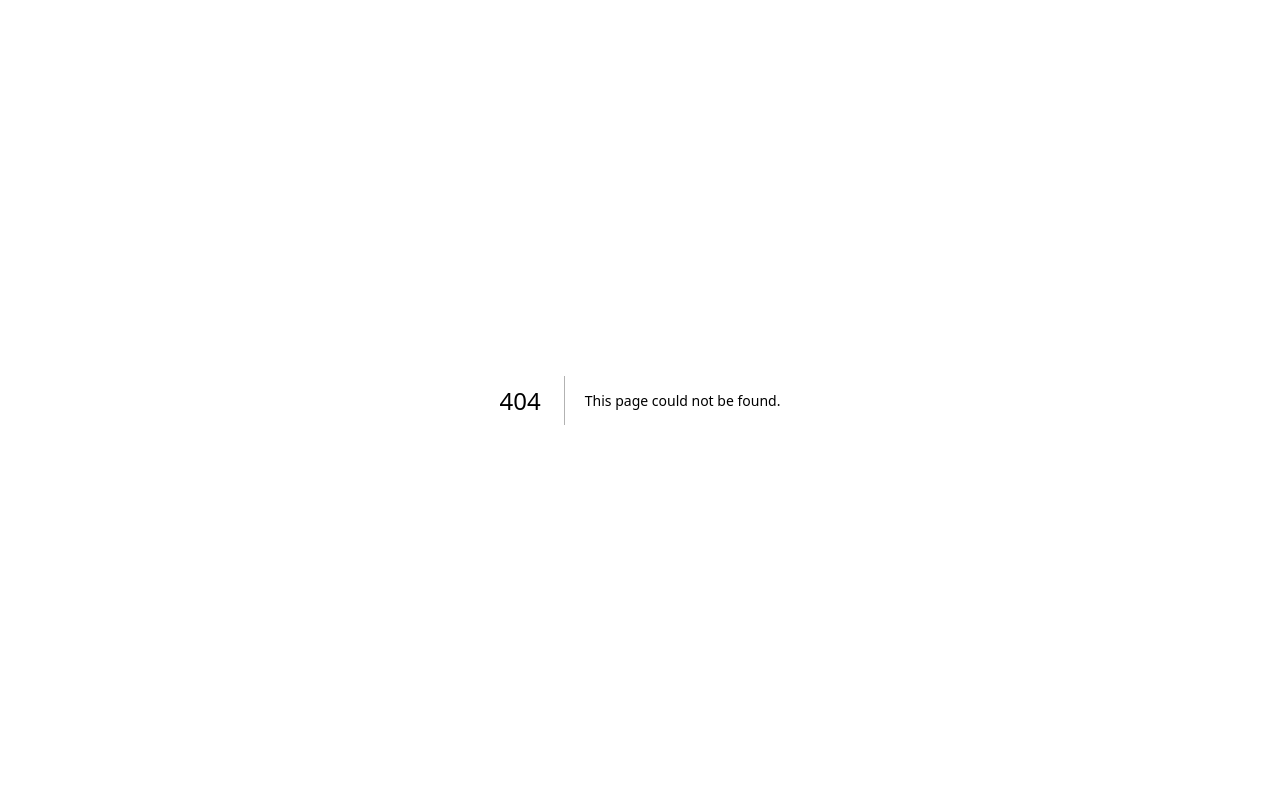
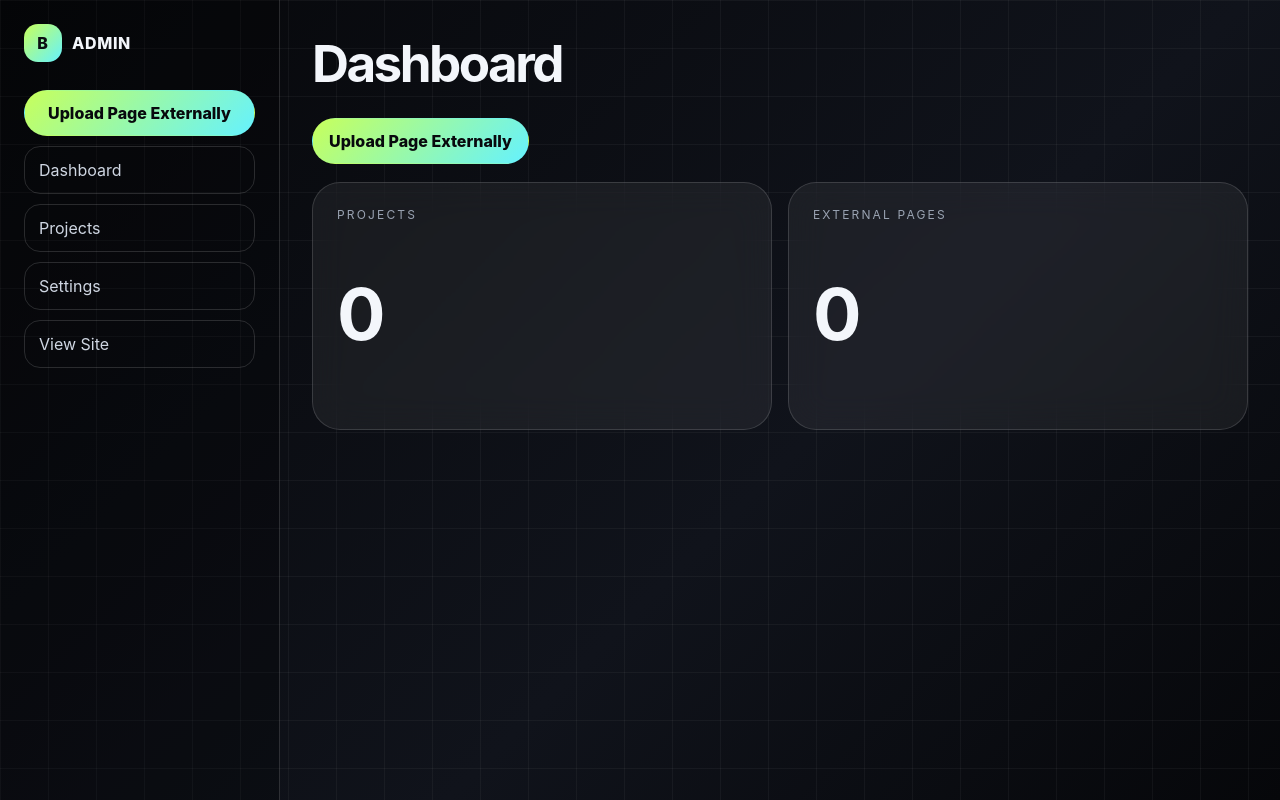
Before and after one commit to bestieon/bestedesign-portfolio, a Next.js app: page /admin/dashboard in a window 1280 px wide. Before the commit this address had no page. Built offline with nearby package versions, Linux system fonts and the light colour scheme; no server answers; the database is empty.

Commit message:
Add admin dashboard

```diff
--- /dev/null
+++ b/app/admin/dashboard/page.tsx
@@ -0,0 +1,26 @@
+'use client';
+
+import AdminShell from '@/components/AdminShell';
+import { getSupabaseBrowser } from '@/lib/supabase';
+import { useEffect, useState } from 'react';
+
+export default function DashboardPage() {
+  const [counts, setCounts] = useState({ projects: 0, pages: 0 });
+
+  useEffect(() => {
+    const supabase = getSupabaseBrowser();
+    supabase.from('projects').select('id', { count: 'exact', head: true }).then(({ count }) => setCounts((c) => ({ ...c, projects: count ?? 0 })));
+    supabase.from('external_pages').select('id', { count: 'exact', head: true }).then(({ count }) => setCounts((c) => ({ ...c, pages: count ?? 0 })));
+  }, []);
+
+  return (
+    <AdminShell>
+      <div className="section-head"><h2>Dashboard</h2></div>
+      <a className="btn primary" href="/admin/external">Upload Page Externally</a>
+      <div className="form-grid" style={{ marginTop: 18 }}>
+        <div className="admin-card"><div className="kicker">Projects</div><h1 style={{ fontSize: 72 }}>{counts.projects}</h1></div>
+        <div className="admin-card"><div className="kicker">External Pages</div><h1 style={{ fontSize: 72 }}>{counts.pages}</h1></div>
+      </div>
+    </AdminShell>
+  );
+}
```
